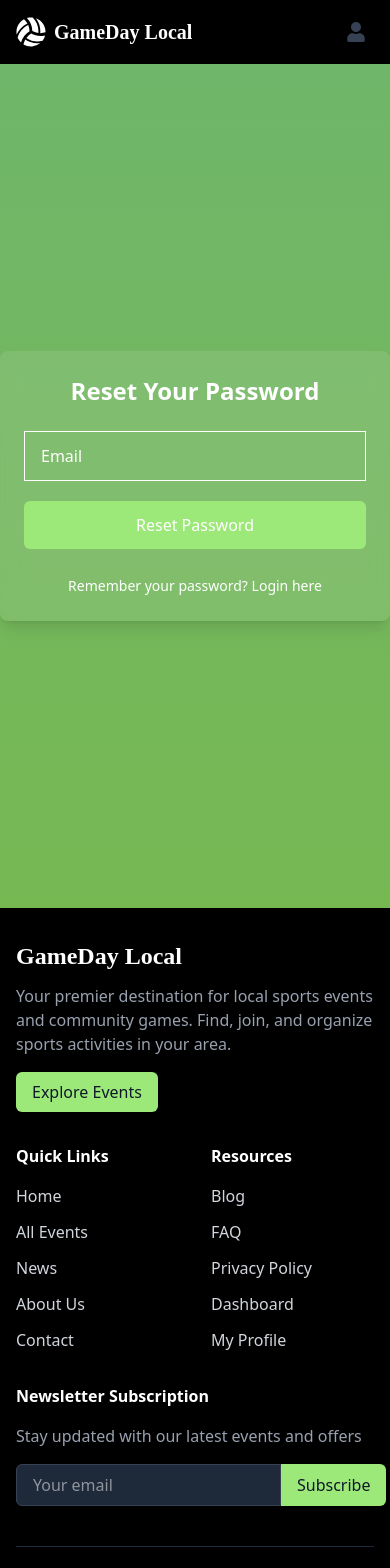
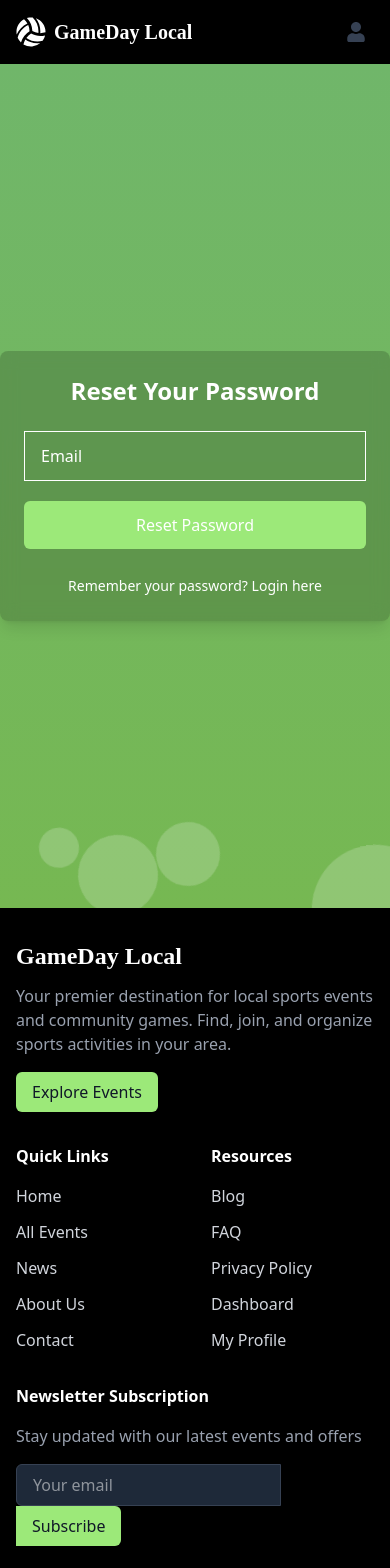
Before and after one commit to afrinbhuiyan/gameday-local-platform, a React (Vite) app: page /forgotPassword in a window 390 px wide. Shown: the top 1568 px of the page. Built offline with nearby package versions, Linux system fonts and the light colour scheme; no server answers.

Commit message:
navbar footer responsive design fixed

```diff
--- a/src/components/Features.jsx
+++ b/src/components/Features.jsx
@@ -1,5 +1,4 @@
 import { motion } from "framer-motion";
-import { Helmet } from "react-helmet-async";
 import {
   FaRunning,
   FaTrophy,
@@ -56,9 +55,6 @@ const Features = () => {
 
   return (
     <section className="py-16 bg-gradient-to-br from-gray-100 to-gray-50 relative overflow-hidden">
-      <Helmet>
-        <title>GameDay | Features</title>
-      </Helmet>
       <div className="absolute top-0 left-0 w-full h-full overflow-hidden">
         <div className="absolute -top-20 -left-20 w-64 h-64 rounded-full bg-emerald-100 opacity-30 mix-blend-multiply"></div>
         <div className="absolute bottom-0 right-0 w-80 h-80 rounded-full bg-blue-100 opacity-30 mix-blend-multiply"></div>
--- a/src/components/Footer.jsx
+++ b/src/components/Footer.jsx
@@ -16,9 +16,9 @@ const Footer = () => {
   return (
     <footer className="bg-black text-gray-300 py-8 md:py-12 px-4 sm:px-6 lg:px-8">
       <div className="max-w-7xl mx-auto">
-        {/* Top Section */}
-        <div className="grid grid-cols-1 md:grid-cols-4 gap-8 mb-10">
-          {/* Brand Info */}
+
+        <div className="grid grid-cols-1 md:grid-cols-3 lg:grid-cols-4 gap-8 mb-10">
+
           <div className="md:col-span-2">
             <Link to="/" className="flex items-center gap-2">
               <span className="text-2xl md:text-3xl font-bold text-white mb-3 md:mb-4 playWrite">
@@ -37,7 +37,7 @@ const Footer = () => {
             </Link>
           </div>
 
-          {/* Navigation Links */}
+
           <div className="grid grid-cols-2 gap-8">
             <div>
               <h3 className="text-white font-semibold mb-4">Quick Links</h3>
@@ -101,7 +101,6 @@ const Footer = () => {
             </div>
           </div>
 
-          {/* Newsletter Subscription */}
           <div>
             <h3 className="text-white font-semibold mb-4">
               Newsletter Subscription
@@ -109,7 +108,7 @@ const Footer = () => {
             <p className="text-gray-400 mb-4">
               Stay updated with our latest events and offers
             </p>
-            <form onSubmit={handleSubscribe} className="flex">
+            <form onSubmit={handleSubscribe} className="md:flex">
               <input
                 type="email"
                 name="email"
@@ -127,7 +126,6 @@ const Footer = () => {
           </div>
         </div>
 
-        {/* Bottom Section */}
         <div className="border-t border-gray-800 pt-8 flex flex-col md:flex-row justify-between items-center">
           <div className="text-gray-500 mb-4 md:mb-0">
             © {new Date().getFullYear()} GameDay Local. All rights reserved.
--- a/src/components/Hero.jsx
+++ b/src/components/Hero.jsx
@@ -7,7 +7,6 @@ import "swiper/css/navigation";
 import "swiper/css/pagination";
 import { FaCalendarAlt, FaMapMarkerAlt, FaUsers } from "react-icons/fa";
 import { SlArrowLeft, SlArrowRight } from "react-icons/sl";
-console.log(motion)
 
 const eventSlides = [
   {
@@ -148,7 +147,6 @@ const EventSlider = () => {
             <SlArrowRight className="text-[15px] md:text-[20px] lg:text-[30px]" />
           </button>
         </div>
-        {/* Scrolling indicator */}
         <div className="absolute bottom-4 left-1/2 -translate-x-1/2 z-30 animate-bounce hidden lg:block">
           <div className="w-6 h-10 border-2 border-white rounded-full flex justify-center">
             <div className="w-1 h-2 bg-white mt-2 rounded-full"></div>
--- a/src/components/Navbar.jsx
+++ b/src/components/Navbar.jsx
@@ -2,7 +2,6 @@ import { Link, NavLink } from "react-router";
 import { useContext } from "react";
 import { AuthContext } from "../provider/AuthProvider";
 import { motion } from "framer-motion";
-console.log(motion);
 import {
   FaVolleyballBall,
   FaUser,
@@ -191,7 +190,6 @@ const Navbar = () => {
                   Sign out
                 </motion.button>
 
-                {/* Mobile menu button */}
                 <button
                   onClick={toggleMobileMenu}
                   className="md:hidden ml-4 p-2 rounded-md text-gray-700 hover:text-green-600 focus:outline-none"
@@ -201,7 +199,7 @@ const Navbar = () => {
               </>
             ) : (
               <>
-                <Link to="/login" className="hidden lg:flex">
+                <Link to="/login" className="hidden md:flex">
                   <motion.button
                     whileHover={{ scale: 1.05 }}
                     whileTap={{ scale: 0.95 }}
@@ -222,11 +220,10 @@ const Navbar = () => {
         </div>
       </div>
 
-      {/* Mobile menu */}
       <div
         className={`md:hidden bg-white ${mobileMenuOpen ? "block" : "hidden"}`}
       >
-        <ul className="px-2 py-3 space-y-2">
+        <ul className="px-2 py-3 space-y-2 bg-black">
           {navLinks}
           {!user && (
             <li>
--- a/src/components/UpcomingSportsEvents.jsx
+++ b/src/components/UpcomingSportsEvents.jsx
@@ -303,10 +303,10 @@ const SportsEventCard = ({ event, isFavorite, toggleFavorite }) => {
         </div>
         <Link
           to={`/eventDetails/${event.id}`}
-          class="relative inline-flex items-center justify-center px-10 py-2 w-full overflow-hidden font-mono font-medium tracking-tighter text-black hover:text-white bg-[#9ce979] rounded-lg group"
+          className="relative inline-flex items-center justify-center px-10 py-2 w-full overflow-hidden font-mono font-medium tracking-tighter text-black hover:text-white bg-[#9ce979] rounded-lg group"
         >
-          <span class="absolute w-0 h-0 transition-all duration-500 ease-out bg-black rounded-full group-hover:w-96 group-hover:h-96"></span>
-          <span class="relative">View More</span>
+          <span className="absolute w-0 h-0 transition-all duration-500 ease-out bg-black rounded-full group-hover:w-96 group-hover:h-96"></span>
+          <span className="relative">View More</span>
         </Link>
       </div>
       {event.isFeatured && (
--- a/src/components/WorkWithUs.jsx
+++ b/src/components/WorkWithUs.jsx
@@ -1,6 +1,5 @@
 import { motion } from "framer-motion";
 import { FaPaperPlane, FaUserPlus } from "react-icons/fa";
-console.log(motion)
 
 const WorkWithUs = () => {
   return (
--- a/src/pages/ForgotPassword.jsx
+++ b/src/pages/ForgotPassword.jsx
@@ -12,7 +12,6 @@ const ForgotPassword = () => {
   const emailRef = useRef();
   const [email, setEmail] = useState("");
 
-  // Pre-fill email if coming from login page
   useEffect(() => {
     if (location.state?.email) {
       emailRef.current.value = location.state.email;
@@ -53,13 +52,41 @@ const ForgotPassword = () => {
   };
 
   return (
-    <div className="min-h-screen flex items-center justify-center bg-gradient-to-t from-[#76b852] to-[#70b66a]">
+    <div className="min-h-screen relative overflow-hidden flex items-center justify-center bg-gradient-to-t from-[#76b852] to-[#70b66a]">
       <Helmet>
         <title>GameDay | Forgot Password</title>
         <meta name="description" content="Reset your GameDay account password" />
       </Helmet>
+      <ul className="absolute top-0 left-0 w-full h-full z-0">
+        {[...Array(10)].map((_, i) => (
+          <li
+            key={i}
+            className={`absolute list-none block bg-[#ffffff31] bg-opacity-15 rounded-full bottom-[-160px] animate-float ${
+              i === 1
+                ? "w-20 h-20 left-[20%] animation-delay-2000 animation-duration-17000"
+                : i === 2
+                ? "left-[25%] animation-delay-4000"
+                : i === 3
+                ? "w-16 h-16 left-[40%] animation-duration-22000 bg-opacity-25"
+                : i === 4
+                ? "left-[70%]"
+                : i === 5
+                ? "w-32 h-32 left-[80%] animation-delay-3000 bg-opacity-20"
+                : i === 6
+                ? "w-40 h-40 left-[32%] animation-delay-7000"
+                : i === 7
+                ? "w-5 h-5 left-[55%] animation-delay-15000 animation-duration-40000"
+                : i === 8
+                ? "w-2.5 h-2.5 left-[25%] animation-delay-2000 animation-duration-40000 bg-opacity-30"
+                : i === 9
+                ? "w-40 h-40 left-[90%] animation-delay-11000"
+                : "w-10 h-10 left-[10%]"
+            }`}
+          ></li>
+        ))}
+      </ul>
 
-      <div className="max-w-md w-full bg-[#ffffff18] backdrop-blur-sm rounded-lg shadow-lg overflow-hidden p-6 sm:p-8">
+      <div className="max-w-md w-full bg-[#0505052d] bg-opacity-10 backdrop-blur-sm rounded-lg shadow-lg overflow-hidden p-6 sm:p-8">
         <h1 className="text-2xl font-bold text-white mb-6 text-center">
           Reset Your Password
         </h1>
--- a/src/pages/Testimonials.jsx
+++ b/src/pages/Testimonials.jsx
@@ -1,6 +1,5 @@
 import { FaQuoteLeft, FaStar } from "react-icons/fa";
 import { motion } from "framer-motion";
-console.log(motion)
 
 const Testimonials = () => {
     const testimonials = [
--- a/src/provider/AuthProvider.jsx
+++ b/src/provider/AuthProvider.jsx
@@ -18,8 +18,6 @@ import {
 const AuthProvider = ({ children }) => {
   const [user, setUser] = useState(null);
   const [loading, setLoading] = useState(true);
-
-  console.log(user);
 
   const googleProvider = new GoogleAuthProvider();
 
```
Also changed, not shown: src/pages/Login.jsx (+13 -26 lines), 1 other file (tests, documents, lock files or other folders).
